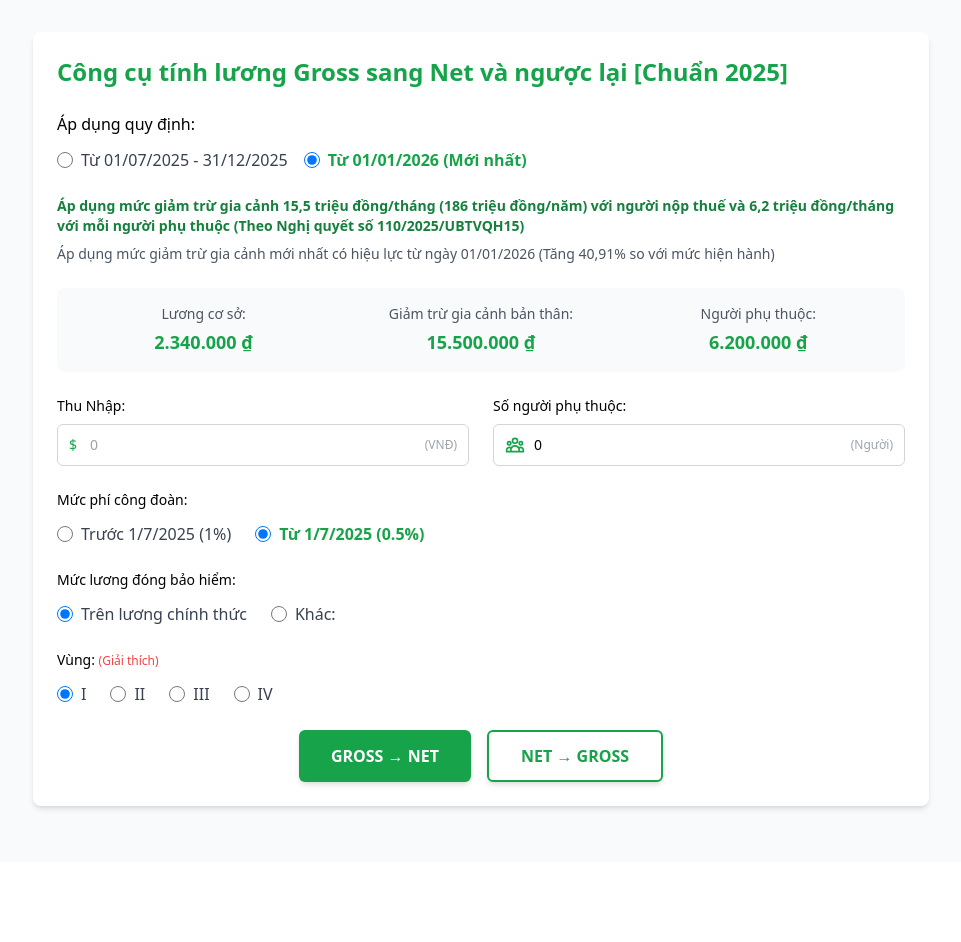
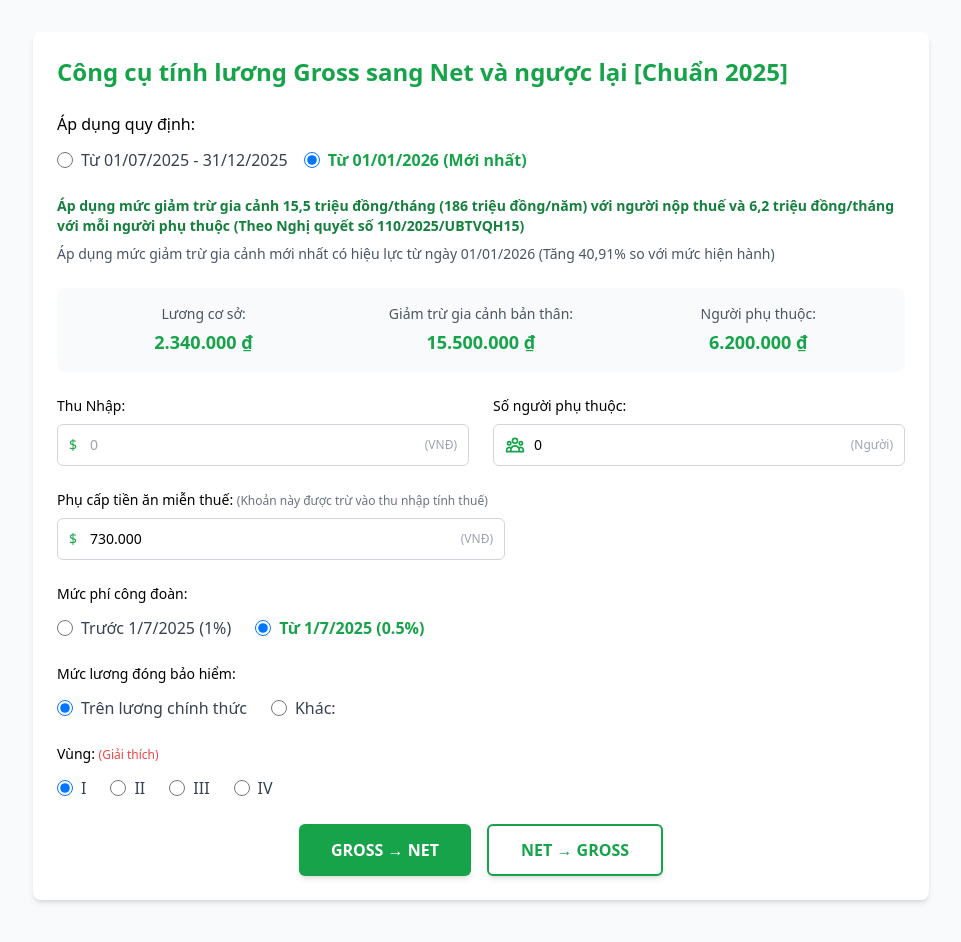
Before and after one commit to azoom-phan-hong-nam/salary, a Nuxt app: page / in a window 1280 px wide. Shown: the top 942 px of the page, without its empty margins (159-1120 px from the left). Before the commit the page ends 862 px from the top, so only its background shows below. Built offline with nearby package versions, Linux system fonts and the light colour scheme.

Commit message:
:tada: Add free tax

```diff
--- a/app/app.vue
+++ b/app/app.vue
@@ -107,6 +107,26 @@
               />
               <span class="absolute right-3 top-1/2 transform -translate-y-1/2 text-gray-400 text-xs">(Người)</span>
             </div>
+          </div>
+        </div>
+
+        <!-- Phụ cấp tiền ăn miễn thuế -->
+        <div class="mb-4 sm:mb-6">
+          <label class="block text-sm font-medium mb-2">
+            Phụ cấp tiền ăn miễn thuế:
+            <span class="text-xs text-gray-500 font-normal">(Khoản này được trừ vào thu nhập tính thuế)</span>
+          </label>
+          <div class="relative max-w-md">
+            <span class="absolute left-3 top-1/2 transform -translate-y-1/2 text-green-600 text-sm">$</span>
+            <input
+              type="text"
+              v-model="formattedMealAllowance"
+              @input="handleMealAllowanceInput"
+              @focus="handleFocus"
+              class="w-full pl-8 pr-16 py-2.5 text-sm border border-gray-300 rounded-md focus:ring-2 focus:ring-green-500 focus:border-green-500"
+              placeholder="730.000"
+            />
+            <span class="absolute right-3 top-1/2 transform -translate-y-1/2 text-gray-400 text-xs">(VNĐ)</span>
           </div>
         </div>
 
@@ -259,6 +279,10 @@
             <span class="font-semibold text-red-600">-{{ formatCurrency(results.deduction) }}</span>
           </div>
           <div class="flex justify-between py-2 border-b text-sm sm:text-base">
+            <span class="text-gray-600">Phụ cấp tiền ăn (miễn thuế):</span>
+            <span class="font-semibold text-red-600">-{{ formatCurrency(results.mealAllowance) }}</span>
+          </div>
+          <div class="flex justify-between py-2 border-b text-sm sm:text-base">
             <span class="text-gray-600">Thu nhập tính thuế:</span>
             <span class="font-semibold">{{ formatCurrency(results.taxableIncome) }}</span>
           </div>
@@ -284,6 +308,8 @@ const regulation = ref('2026')
 const income = ref('')
 const formattedIncome = ref('')
 const dependents = ref(0)
+const mealAllowance = ref('730000') // Phụ cấp tiền ăn miễn thuế
+const formattedMealAllowance = ref('730.000')
 const unionFeeRate = ref('new') // Mặc định là mức mới từ 1/7/2025
 const insuranceType = ref('official')
 const customInsurance = ref('')
@@ -296,6 +322,7 @@ const results = ref({
   unionFee: 0,
   beforeTax: 0,
   deduction: 0,
+  mealAllowance: 0,
   taxableIncome: 0,
   tax: 0,
   net: 0
@@ -358,6 +385,13 @@ const handleCustomInsuranceInput = (event) => {
   formattedCustomInsurance.value = formatNumberWithSeparator(value)
 }
 
+// Handle meal allowance input with mask
+const handleMealAllowanceInput = (event) => {
+  let value = event.target.value.replace(/[^\d]/g, '')
+  mealAllowance.value = value
+  formattedMealAllowance.value = formatNumberWithSeparator(value)
+}
+
 // Handle focus to select all
 const handleFocus = (event) => {
   event.target.select()
@@ -412,8 +446,11 @@ const calculateGrossToNet = () => {
   // Calculate total deduction
   const totalDeduction = currentBaseDeduction + (dependents.value * currentDependentDeduction)
 
-  // Calculate taxable income
-  const taxableIncome = Math.max(0, beforeTax - totalDeduction)
+  // Get meal allowance (tax-exempt)
+  const mealAllowanceAmount = parseFloat(mealAllowance.value) || 0
+
+  // Calculate taxable income (after deducting meal allowance)
+  const taxableIncome = Math.max(0, beforeTax - totalDeduction - mealAllowanceAmount)
 
   // Calculate tax
   const tax = calculateTax(taxableIncome)
@@ -427,6 +464,7 @@ const calculateGrossToNet = () => {
     unionFee,
     beforeTax,
     deduction: totalDeduction,
+    mealAllowance: mealAllowanceAmount,
     taxableIncome,
     tax,
     net
@@ -458,7 +496,8 @@ const calculateNetToGross = () => {
     const unionFee = insuranceBase * currentUnionFeeRate.value
     const beforeTax = gross - insurance - unionFee
     const totalDeduction = currentBaseDeduction + (dependents.value * currentDependentDeduction)
-    const taxableIncome = Math.max(0, beforeTax - totalDeduction)
+    const mealAllowanceAmount = parseFloat(mealAllowance.value) || 0
+    const taxableIncome = Math.max(0, beforeTax - totalDeduction - mealAllowanceAmount)
     const tax = calculateTax(taxableIncome)
     const calculatedNet = gross - insurance - unionFee - tax
 
@@ -472,6 +511,7 @@ const calculateNetToGross = () => {
         unionFee: Math.round(unionFee),
         beforeTax: Math.round(beforeTax),
         deduction: totalDeduction,
+        mealAllowance: mealAllowanceAmount,
         taxableIncome: Math.round(taxableIncome),
         tax: Math.round(tax),
         net: Math.round(calculatedNet)
```
